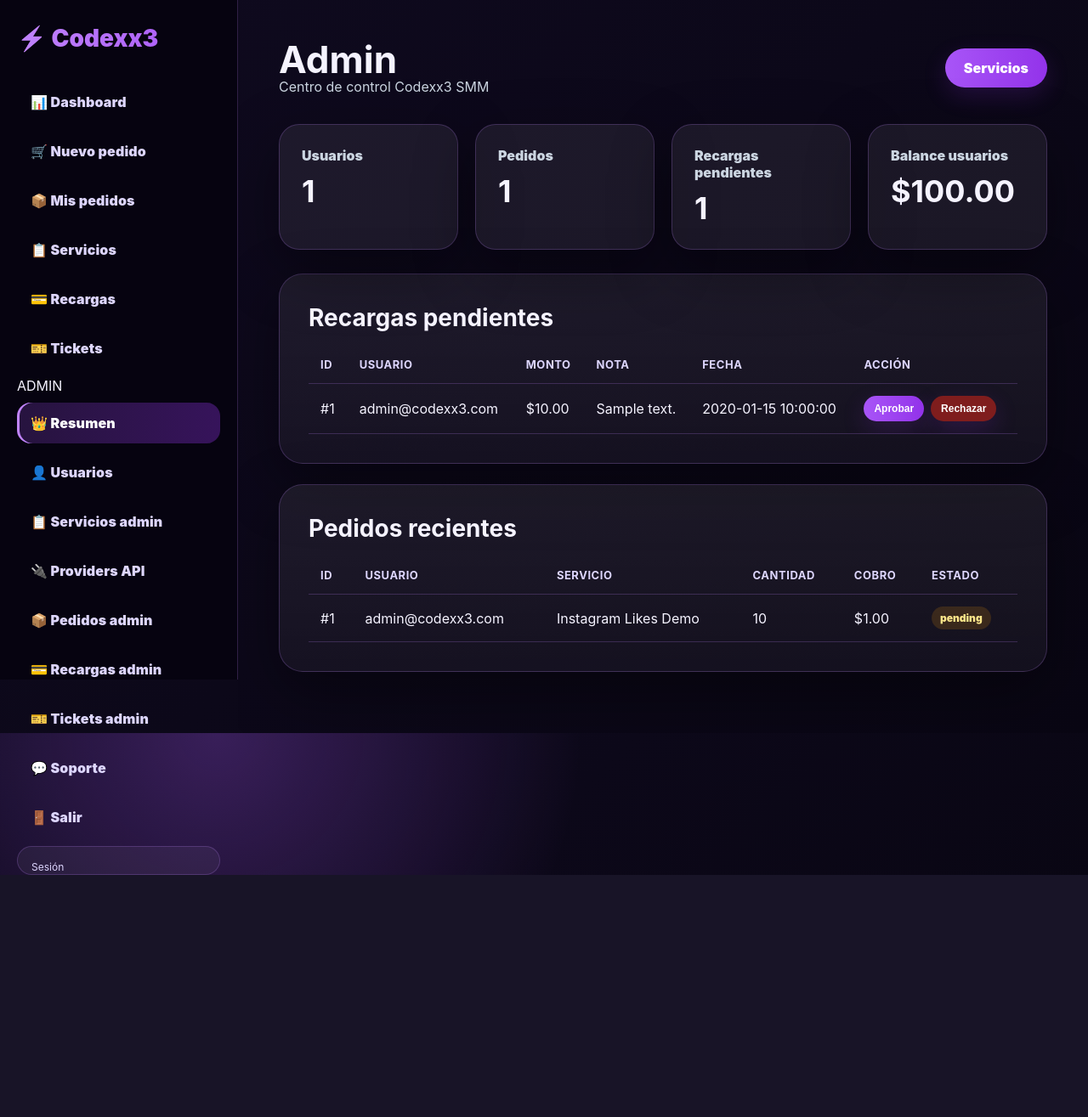
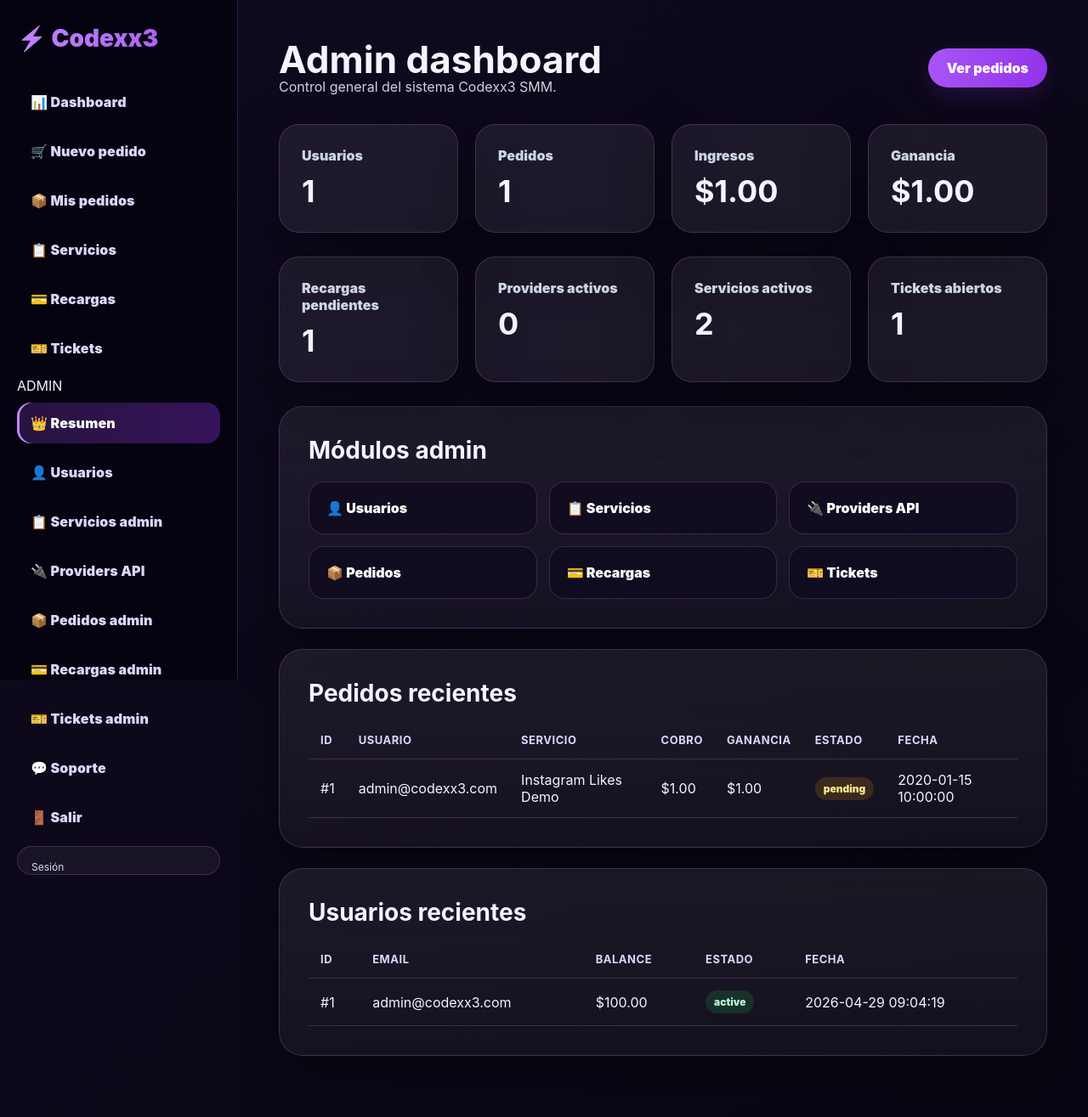
Before and after one commit to ballonaxx3/codexx3-smm-panelv3, a PHP site: page /admin.php in a window 1280 px wide. Shown: the whole page at 85% size. Before the commit the page ends 1030 px from the top, so only its background shows below. Run offline with PHP 8.4, Linux system fonts and the light colour scheme; a user stored in the database is signed in; data comes from the database, SQL or seed files in the repository; tables that the repository leaves empty hold one stand-in row (values such as "Sample post").

Commit message:
Upgrade admin dashboard final

```diff
--- a/public/admin.php
+++ b/public/admin.php
@@ -3,134 +3,22 @@ require_once __DIR__.'/../app/config/session.php';
 require_once __DIR__.'/../app/config/database.php';
 require_once __DIR__.'/../app/lib/helpers.php';
 requireAdmin();
-
-$db = new Database();
-$user = current_user($db);
-$msg = '';
-$error = '';
-
-if ($_SERVER['REQUEST_METHOD'] === 'POST') {
-    $action = $_POST['action'] ?? '';
-    $depositId = (int)($_POST['deposit_id'] ?? 0);
-
-    if ($depositId <= 0 || !in_array($action, ['approve_deposit', 'reject_deposit'], true)) {
-        $error = 'Acción no válida.';
-    } else {
-        try {
-            $pdo = $db->pdo();
-            $pdo->beginTransaction();
-
-            $stmt = $pdo->prepare('SELECT id,user_id,amount,status FROM deposits WHERE id=? FOR UPDATE');
-            $stmt->execute([$depositId]);
-            $deposit = $stmt->fetch();
-
-            if (!$deposit) {
-                $pdo->rollBack();
-                $error = 'Recarga no encontrada.';
-            } elseif (($deposit['status'] ?? '') !== 'pending') {
-                $pdo->rollBack();
-                $error = 'Esta recarga ya fue procesada.';
-            } elseif ($action === 'approve_deposit') {
-                $amount = (float)$deposit['amount'];
-                $depositUserId = (int)$deposit['user_id'];
-                $pdo->prepare('UPDATE users SET balance = balance + ? WHERE id=?')->execute([$amount, $depositUserId]);
-                $pdo->prepare('UPDATE deposits SET status=? WHERE id=?')->execute(['completed', $depositId]);
-                $pdo->commit();
-                $msg = 'Recarga aprobada y balance actualizado.';
-            } else {
-                $pdo->prepare('UPDATE deposits SET status=? WHERE id=?')->execute(['rejected', $depositId]);
-                $pdo->commit();
-                $msg = 'Recarga rechazada correctamente.';
-            }
-        } catch (Throwable $e) {
-            if (isset($pdo) && $pdo->inTransaction()) { $pdo->rollBack(); }
-            log_action('Admin deposit error: '.$e->getMessage());
-            $error = 'No se pudo procesar la recarga.';
-        }
-    }
-}
-
-$users = db_one($db, 'SELECT COUNT(*) c FROM users')['c'] ?? 0;
-$orders = db_one($db, 'SELECT COUNT(*) c FROM orders')['c'] ?? 0;
-$pendingDepositsCount = db_one($db, "SELECT COUNT(*) c FROM deposits WHERE status='pending'")['c'] ?? 0;
-$totalBalance = db_one($db, 'SELECT COALESCE(SUM(balance),0) total FROM users')['total'] ?? 0;
-
-$pendingDeposits = db_all($db, 'SELECT d.id,d.amount,d.note,d.status,d.created_at,u.email FROM deposits d LEFT JOIN users u ON u.id=d.user_id WHERE d.status=? ORDER BY d.id DESC LIMIT 25', ['pending']);
-$recentOrders = db_all($db, 'SELECT o.id,o.quantity,o.charge,o.status,o.created_at,u.email,s.name service_name FROM orders o LEFT JOIN users u ON u.id=o.user_id LEFT JOIN services s ON s.id=o.service_id ORDER BY o.id DESC LIMIT 10');
-
+$db=new Database();$user=current_user($db);
+$users=db_one($db,'SELECT COUNT(*) c FROM users')['c']??0;
+$orders=db_one($db,'SELECT COUNT(*) c FROM orders')['c']??0;
+$revenue=db_one($db,'SELECT COALESCE(SUM(charge),0) t FROM orders')['t']??0;
+$profit=db_one($db,'SELECT COALESCE(SUM(profit),0) t FROM orders')['t']??0;
+$pendingDeposits=db_one($db,"SELECT COUNT(*) c FROM deposits WHERE status='pending'")['c']??0;
+$providers=db_one($db,'SELECT COUNT(*) c FROM providers WHERE active=1')['c']??0;
+$services=db_one($db,'SELECT COUNT(*) c FROM services WHERE active=1')['c']??0;
+$tickets=db_one($db,"SELECT COUNT(*) c FROM tickets WHERE status='open'")['c']??0;
+$recentOrders=db_all($db,'SELECT o.id,o.charge,o.profit,o.status,o.created_at,u.email,s.name service_name FROM orders o LEFT JOIN users u ON u.id=o.user_id LEFT JOIN services s ON s.id=o.service_id ORDER BY o.id DESC LIMIT 8');
+$recentUsers=db_all($db,'SELECT id,email,balance,status,created_at FROM users ORDER BY id DESC LIMIT 6');
 panel_header('Admin','admin',$user);
 ?>
-
-<div class="topbar">
-    <div>
-        <h1>Admin</h1>
-        <p class="muted">Centro de control Codexx3 SMM</p>
-    </div>
-    <a class="btn primary" href="/services.php">Servicios</a>
-</div>
-
-<?php if($msg): ?><div class="alert success"><?= e($msg) ?></div><?php endif; ?>
-<?php if($error): ?><div class="alert error"><?= e($error) ?></div><?php endif; ?>
-
-<div class="stats">
-    <div class="stat-card"><span>Usuarios</span><strong><?= (int)$users ?></strong></div>
-    <div class="stat-card"><span>Pedidos</span><strong><?= (int)$orders ?></strong></div>
-    <div class="stat-card"><span>Recargas pendientes</span><strong><?= (int)$pendingDepositsCount ?></strong></div>
-    <div class="stat-card"><span>Balance usuarios</span><strong><?= money($totalBalance) ?></strong></div>
-</div>
-
-<section class="main-card table-card">
-    <h2>Recargas pendientes</h2>
-    <div class="table-wrap">
-        <table>
-            <thead><tr><th>ID</th><th>Usuario</th><th>Monto</th><th>Nota</th><th>Fecha</th><th>Acción</th></tr></thead>
-            <tbody>
-            <?php if(!$pendingDeposits): ?>
-                <tr><td colspan="6" class="muted">No hay recargas pendientes.</td></tr>
-            <?php endif; ?>
-            <?php foreach($pendingDeposits as $d): ?>
-                <tr>
-                    <td>#<?= (int)$d['id'] ?></td>
-                    <td><?= e($d['email'] ?? 'Usuario') ?></td>
-                    <td><?= money($d['amount'] ?? 0) ?></td>
-                    <td><?= e($d['note'] ?? '') ?></td>
-                    <td><?= e($d['created_at'] ?? '') ?></td>
-                    <td class="actions-cell">
-                        <form method="post" class="inline-form">
-                            <input type="hidden" name="deposit_id" value="<?= (int)$d['id'] ?>">
-                            <button class="btn mini primary" name="action" value="approve_deposit" type="submit">Aprobar</button>
-                            <button class="btn mini danger" name="action" value="reject_deposit" type="submit">Rechazar</button>
-                        </form>
-                    </td>
-                </tr>
-            <?php endforeach; ?>
-            </tbody>
-        </table>
-    </div>
-</section>
-
-<section class="main-card table-card">
-    <h2>Pedidos recientes</h2>
-    <div class="table-wrap">
-        <table>
-            <thead><tr><th>ID</th><th>Usuario</th><th>Servicio</th><th>Cantidad</th><th>Cobro</th><th>Estado</th></tr></thead>
-            <tbody>
-            <?php if(!$recentOrders): ?>
-                <tr><td colspan="6" class="muted">No hay pedidos recientes.</td></tr>
-            <?php endif; ?>
-            <?php foreach($recentOrders as $o): ?>
-                <tr>
-                    <td>#<?= (int)$o['id'] ?></td>
-                    <td><?= e($o['email'] ?? 'Usuario') ?></td>
-                    <td><?= e($o['service_name'] ?? 'Servicio') ?></td>
-                    <td><?= (int)($o['quantity'] ?? 0) ?></td>
-                    <td><?= money($o['charge'] ?? 0) ?></td>
-                    <td><span class="badge <?= e($o['status'] ?? 'pending') ?>"><?= e($o['status'] ?? 'pending') ?></span></td>
-                </tr>
-            <?php endforeach; ?>
-            </tbody>
-        </table>
-    </div>
-</section>
-
-<?php panel_footer(); ?>
+<div class="topbar"><div><h1>Admin dashboard</h1><p class="muted">Control general del sistema Codexx3 SMM.</p></div><a class="btn primary" href="/admin_orders.php">Ver pedidos</a></div>
+<div class="stats"><div class="stat-card"><span>Usuarios</span><strong><?= (int)$users?></strong></div><div class="stat-card"><span>Pedidos</span><strong><?= (int)$orders?></strong></div><div class="stat-card"><span>Ingresos</span><strong><?=money($revenue)?></strong></div><div class="stat-card"><span>Ganancia</span><strong><?=money($profit)?></strong></div></div>
+<div class="stats"><div class="stat-card"><span>Recargas pendientes</span><strong><?= (int)$pendingDeposits?></strong></div><div class="stat-card"><span>Providers activos</span><strong><?= (int)$providers?></strong></div><div class="stat-card"><span>Servicios activos</span><strong><?= (int)$services?></strong></div><div class="stat-card"><span>Tickets abiertos</span><strong><?= (int)$tickets?></strong></div></div>
+<section class="main-card"><h2>Módulos admin</h2><div class="quick-grid"><a href="/admin_users.php">👤 Usuarios</a><a href="/admin_services.php">📋 Servicios</a><a href="/admin_providers.php">🔌 Providers API</a><a href="/admin_orders.php">📦 Pedidos</a><a href="/admin_deposits.php">💳 Recargas</a><a href="/admin_tickets.php">🎫 Tickets</a></div></section>
+<section class="main-card table-card"><h2>Pedidos recientes</h2><div class="table-wrap"><table><thead><tr><th>ID</th><th>Usuario</th><th>Servicio</th><th>Cobro</th><th>Ganancia</th><th>Estado</th><th>Fecha</th></tr></thead><tbody><?php foreach($recentOrders as $o):?><tr><td>#<?= (int)$o['id']?></td><td><?=e($o['email']??'-')?></td><td><?=e($o['service_name']??'-')?></td><td><?=money($o['charge'])?></td><td><?=money($o['profit']??0)?></td><td><span class="badge <?=e($o['status'])?>"><?=e($o['status'])?></span></td><td><?=e($o['created_at'])?></td></tr><?php endforeach;?></tbody></table></div></section>
+<section class="main-card table-card"><h2>Usuarios recientes</h2><div class="table-wrap"><table><thead><tr><th>ID</th><th>Email</th><th>Balance</th><th>Estado</th><th>Fecha</th></tr></thead><tbody><?php foreach($recentUsers as $u):?><tr><td>#<?= (int)$u['id']?></td><td><?=e($u['email'])?></td><td><?=money($u['balance'])?></td><td><span class="badge <?=($u['status']==='active')?'completed':'failed'?>"><?=e($u['status'])?></span></td><td><?=e($u['created_at'])?></td></tr><?php endforeach;?></tbody></table></div></section><?php panel_footer(); ?>
```
